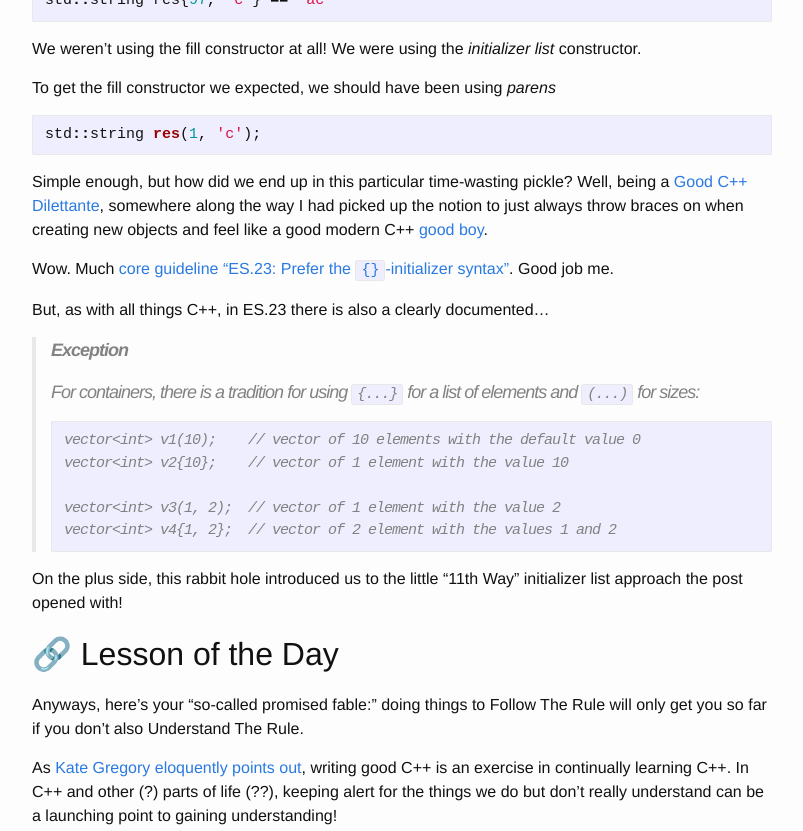
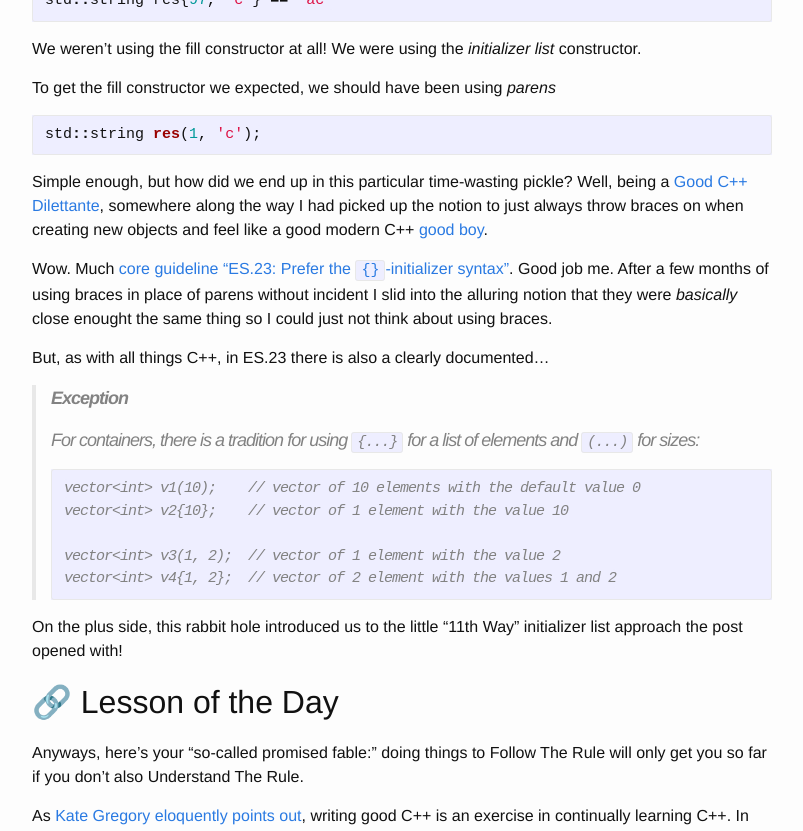
Before and after one commit to mmore500/mmore500.github.io, a Jekyll site: the page built from blog_professional/_posts/2020-02-25-string-from-char.md, in a window 1280 px wide and 1400 px high, scrolled down 2378 px. Shown: the top 831 px of the window, without its empty margins (238-1041 px from the left). Built offline with Jekyll 4.4.1, drawn with Linux system fonts in a browser that asks for light colours; emoji names are drawn with the system emoji font; comment, search, counter and statistics services are not loaded; some of the changed text lies outside the part shown.

Commit message:
Line edits

```diff
--- a/blog_professional/_posts/2020-02-25-string-from-char.md
+++ b/blog_professional/_posts/2020-02-25-string-from-char.md
@@ -86,6 +86,7 @@ Well, being a [Good C++ Dilettante](https://www.quora.com/Why-do-some-famous-pro
 Wow.
 Much [core guideline](https://isocpp.github.io/CppCoreGuidelines/CppCoreGuidelines) ["ES.23: Prefer the `{}`-initializer syntax"](https://isocpp.github.io/CppCoreGuidelines/CppCoreGuidelines#es23-prefer-the--initializer-syntax).
 Good job me.
+After a few months of using braces in place of parens without incident I slid into the alluring notion that they were *basically* close enought the same thing so I could just not think about using braces.
 
 But, as with all things C++, in ES.23 there is also a clearly documented...
 > **Exception**
@@ -108,9 +109,9 @@ Anyways, here's your "so-called promised fable:"
 doing things to Follow The Rule will only get you so far if you don't also Understand The Rule.
 
 As [Kate Gregory eloquently points out](https://www.youtube.com/watch?v=tTexD26jIN4), writing good C++ is an exercise in continually learning C++.
-In C++ and other (?) parts of life (??), keeping alert for the things we do but don't really understand can be a launching point to gaining understanding!
+In C++ and other (?) parts of life (??), keeping alert for things we do without really understanding should be a launching point to seek out understanding!
 
-Braces and parens are not the same thing.
+Also, braces and parens are not the same thing.
 
 ![](/resources/char-to-string-initializations.gif){:width="100%"}
 
```
